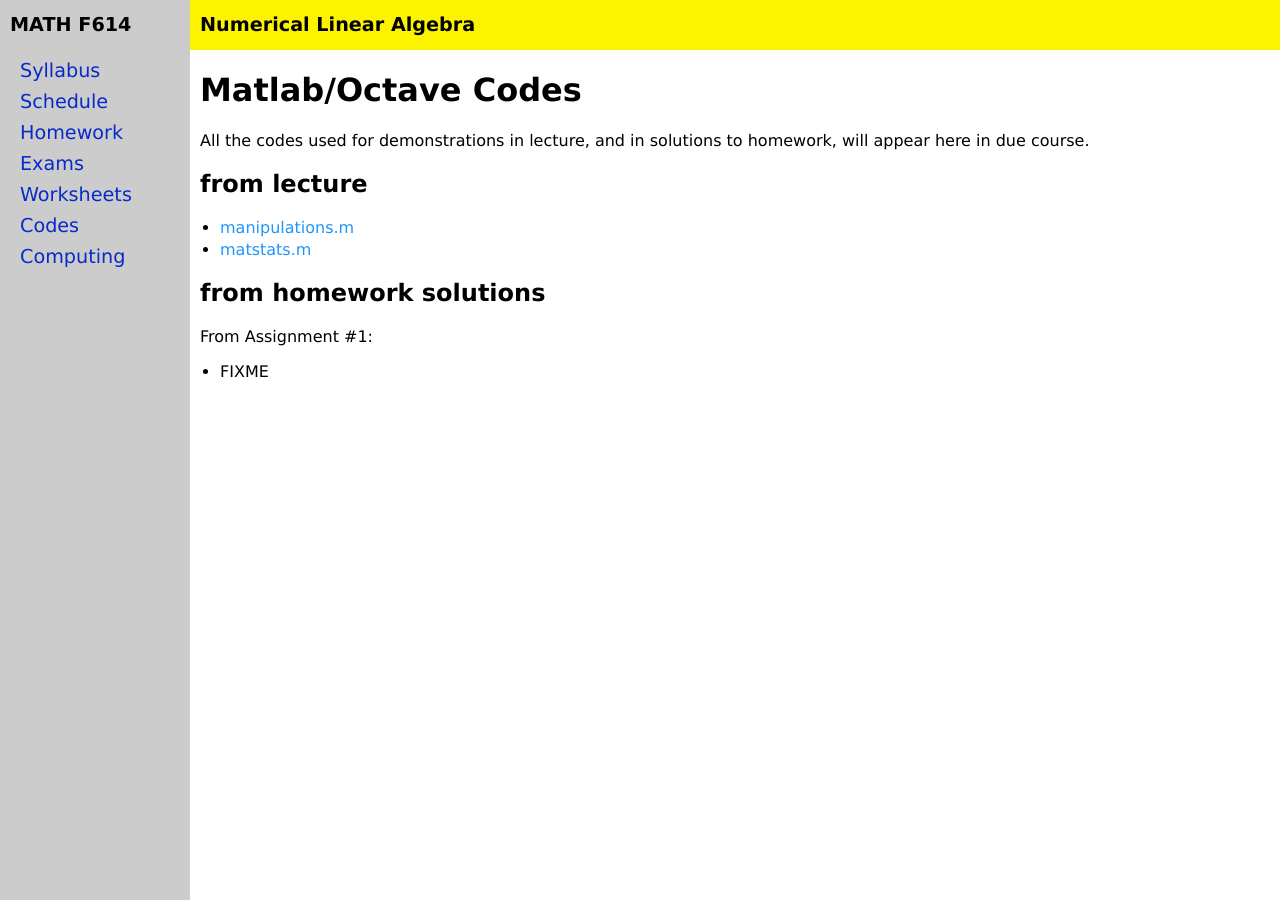
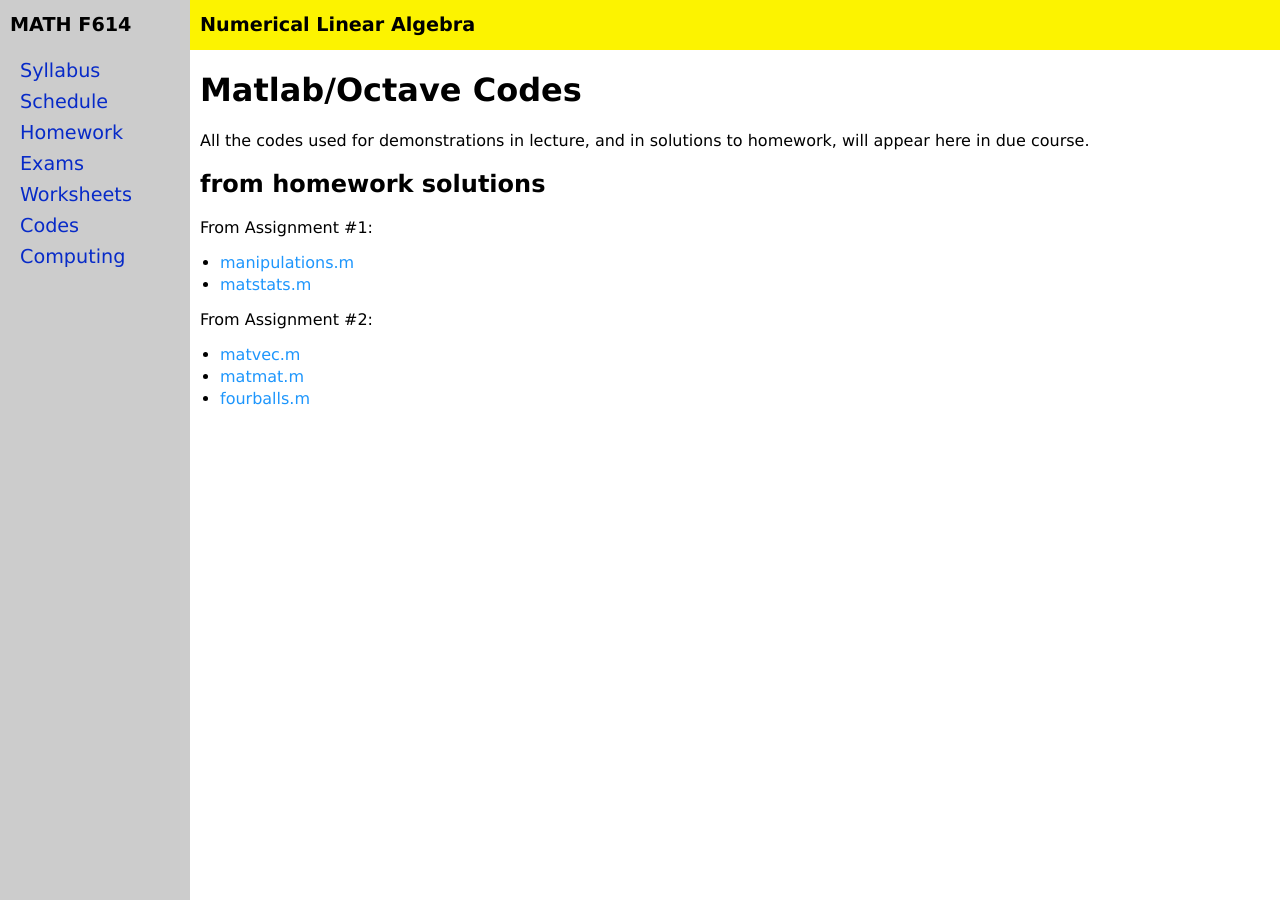
Before and after one commit to bueler/nla, a Jekyll site: the page built from codes.md, in a window 1280 px wide. Built offline with Jekyll 4.4.1, drawn with Linux system fonts in a browser that asks for light colours.

Commit message:
add codes from A2, and correct Codes tab

```diff
--- a/codes.md
+++ b/codes.md
@@ -7,13 +7,15 @@ title: Matlab/Octave Codes
 
 All the codes used for demonstrations in lecture, and in solutions to homework, will appear here in due course.
 
-## from lecture
-
-  * [manipulations.m](assets/codes/manipulations.m)
-  * [matstats.m](assets/codes/matstats.m)
-
 ## from homework solutions
 
 From Assignment #1:
 
-  * FIXME
+  * [manipulations.m](assets/codes/F23/manipulations.m)
+  * [matstats.m](assets/codes/F23/matstats.m)
+
+From Assignment #2:
+
+  * [matvec.m](assets/codes/F23/matvec.m)
+  * [matmat.m](assets/codes/F23/matmat.m)
+  * [fourballs.m](assets/codes/F23/fourballs.m)
```
Also changed, not shown: 7 other files.
